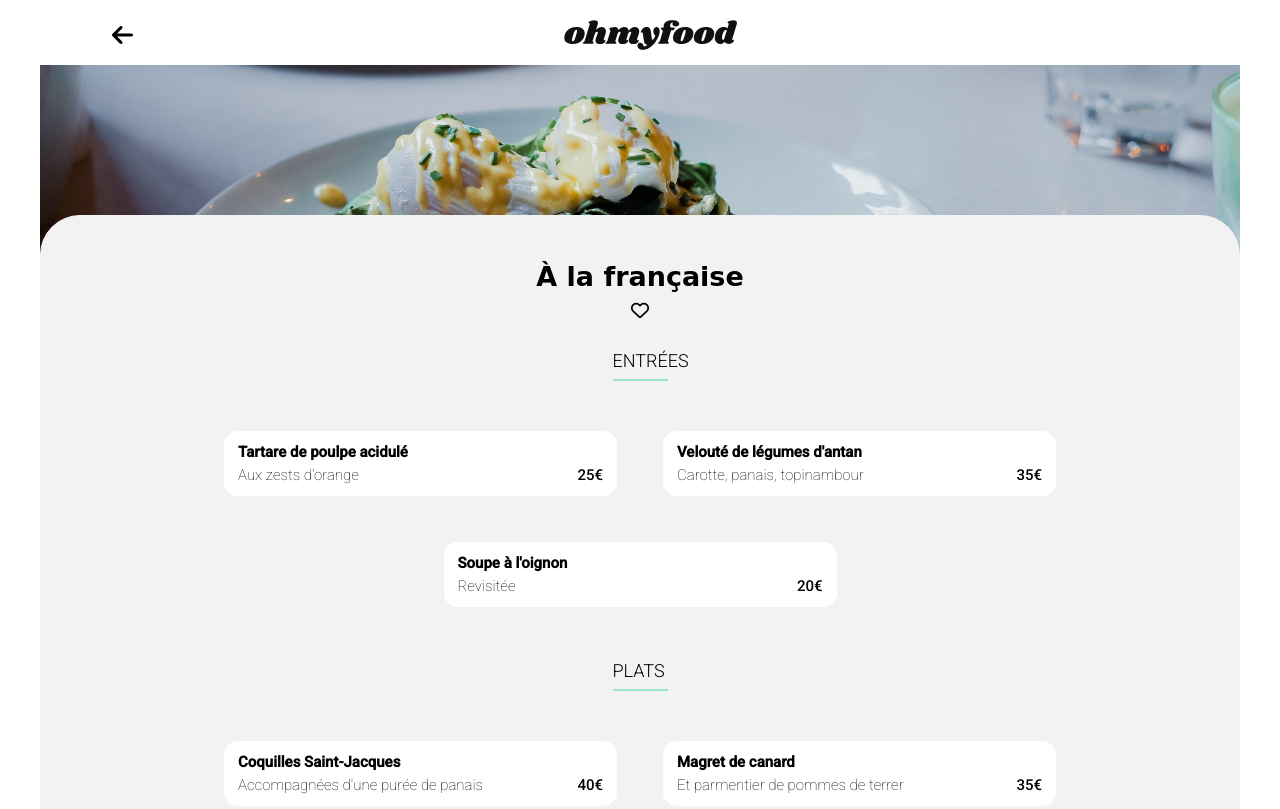
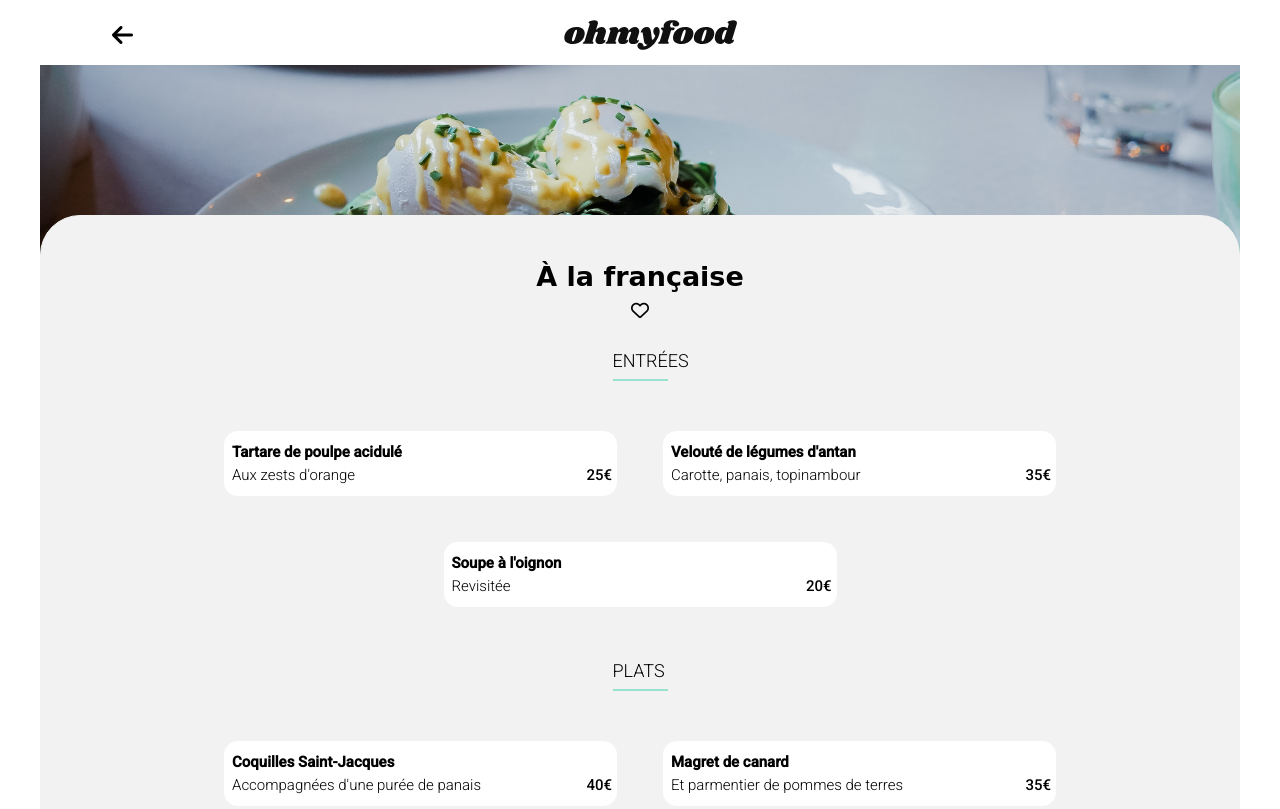
Before and after one commit to Melvin-Z-33/AlainCalore_3_2501021, a website: page page1.html in a window 1280 px wide. Shown: the top 809 px of the page. Drawn offline with Linux system fonts and the light colour scheme; a web font is replaced by a local one.

Commit message:
version finale

```diff
--- a/page1.html
+++ b/page1.html
@@ -74,7 +74,7 @@
                 <div class="block-1">
                     <h4>Magret de canard</h4>
                     <div class="block-1__bis">
-                        <p class="menu__paragraph">Et parmentier de pommes de terrer</p>
+                        <p class="menu__paragraph">Et parmentier de pommes de terres</p>
                         <p class="menu__prix">35€</p>
                     </div>
                 </div>
--- a/scss/style.scss
+++ b/scss/style.scss
@@ -568,7 +568,8 @@ main{
 
     .block-1{
       width: 100%;
-      padding: 0 14px;
+      padding-right: 5px;
+      padding-left:8px;
     }
     h4{
       margin-top:12px;
@@ -577,12 +578,20 @@ main{
     .block-1__bis{
       display: flex;
       justify-content: space-between;
+      text-overflow: ellipsis;
+      white-space: nowrap;
+      overflow: hidden;
     }
     .menu__paragraph{
-      font-weight: 299;
-      width: 84%;
+      font-weight: 300;
+      min-width: 69%;
+      max-width: 82%;
       text-overflow: ellipsis;
       white-space: nowrap;
+      overflow: hidden;
+        @media (min-width:489px){
+          max-width: 84%;
+        }
     }
     .menu__prix{
       justify-self: end;
@@ -596,7 +605,7 @@ main{
     background-color:$color-tertiaire;
     transform: scaleX(0);
     transition: all .5s;
-    transform-origin: right 100% ;
+    transform-origin: right 60% ;
     border-radius:0 15px 15px 0;
   }
   .fa-check{
```
Also changed, not shown: page3.html (+7 -4 lines), page4.html (+0 -1 lines), styles/style.css, 1 other file.
